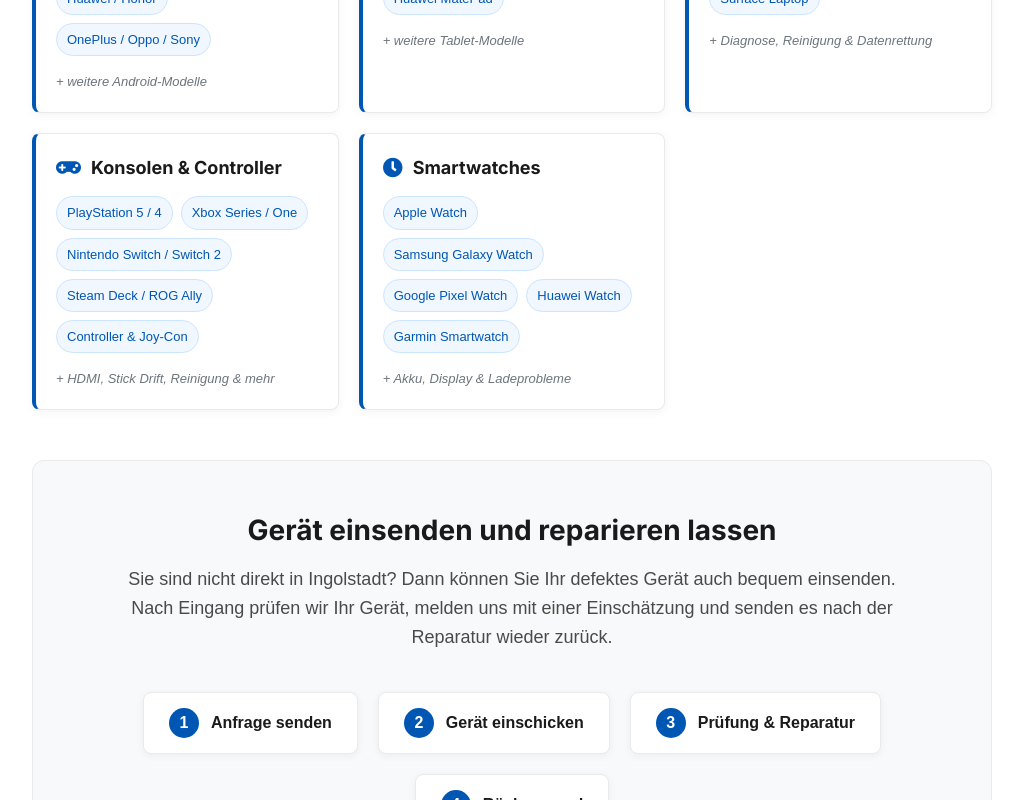
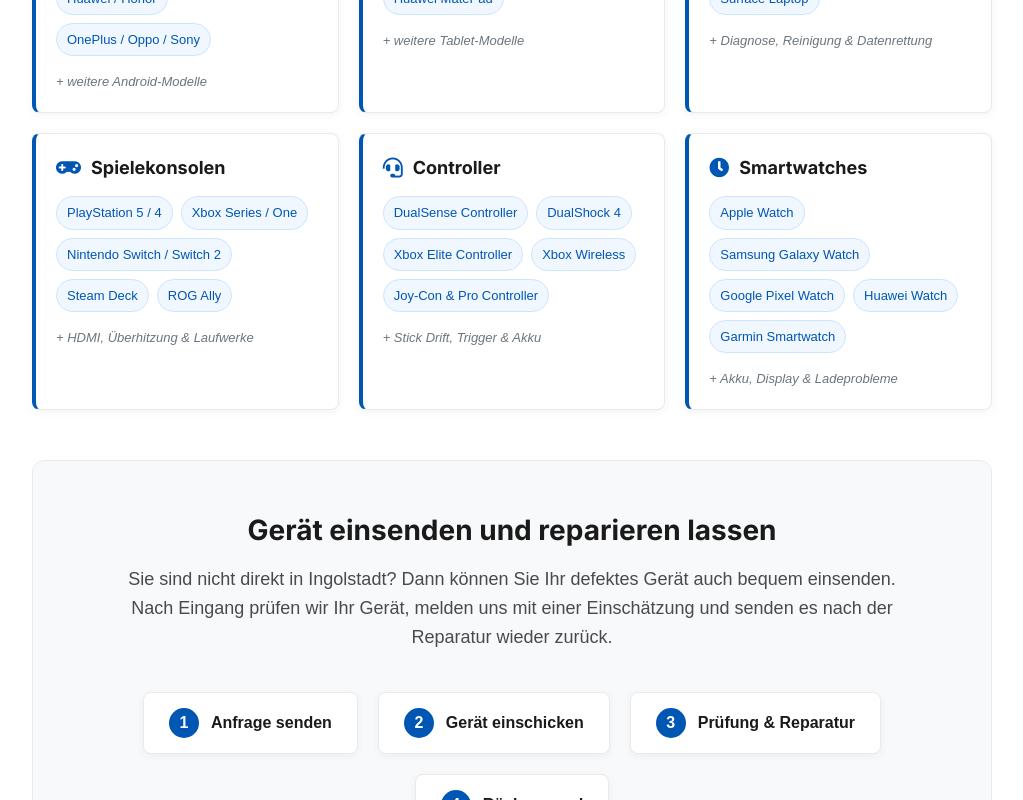
Before and after one commit to PrestiaMedia/iRepair, a React (Vite) app: page / in a window 1280 px wide. Shown: the part 2200-3000 px from the top of the page, without its empty margins (128-1151 px from the left). Built offline with nearby package versions, Linux system fonts and the light colour scheme; a web font is replaced by a local one.

Commit message:
style: Split Konsolen & Controller into two cards for a perfect 3x2 grid

```diff
--- a/src/components/ServicesSection.jsx
+++ b/src/components/ServicesSection.jsx
@@ -224,20 +224,36 @@
       <p style={{ fontSize: '13px', color: '#6c757d', margin: 0, fontStyle: 'italic' }}>+ Diagnose, Reinigung & Datenrettung</p>
     </div>
 
-    {/* Konsolen & Controller */}
+    {/* Spielekonsolen */}
     <div style={{ backgroundColor: '#ffffff', borderRadius: '8px', padding: '20px', boxShadow: '0 2px 10px rgba(0,0,0,0.05)', border: '1px solid #eaeaea', borderLeft: '4px solid #0056b3' }}>
       <div style={{ display: 'flex', alignItems: 'center', marginBottom: '15px' }}>
         <i className="fas fa-gamepad" style={{ color: '#0056b3', fontSize: '20px', marginRight: '10px' }}></i>
-        <h4 style={{ fontSize: '18px', color: '#1a1a1a', fontWeight: 'bold', margin: 0 }}>Konsolen & Controller</h4>
+        <h4 style={{ fontSize: '18px', color: '#1a1a1a', fontWeight: 'bold', margin: 0 }}>Spielekonsolen</h4>
       </div>
       <div style={{ display: 'flex', flexWrap: 'wrap', gap: '8px', marginBottom: '15px' }}>
-        {['PlayStation 5 / 4', 'Xbox Series / One', 'Nintendo Switch / Switch 2', 'Steam Deck / ROG Ally', 'Controller & Joy-Con'].map(item => (
+        {['PlayStation 5 / 4', 'Xbox Series / One', 'Nintendo Switch / Switch 2', 'Steam Deck', 'ROG Ally'].map(item => (
           <span key={item} style={{ backgroundColor: '#f0f7ff', color: '#0056b3', padding: '5px 10px', borderRadius: '20px', fontSize: '13px', border: '1px solid #cce5ff' }}>
             {item}
           </span>
         ))}
       </div>
-      <p style={{ fontSize: '13px', color: '#6c757d', margin: 0, fontStyle: 'italic' }}>+ HDMI, Stick Drift, Reinigung & mehr</p>
+      <p style={{ fontSize: '13px', color: '#6c757d', margin: 0, fontStyle: 'italic' }}>+ HDMI, Überhitzung & Laufwerke</p>
+    </div>
+
+    {/* Controller */}
+    <div style={{ backgroundColor: '#ffffff', borderRadius: '8px', padding: '20px', boxShadow: '0 2px 10px rgba(0,0,0,0.05)', border: '1px solid #eaeaea', borderLeft: '4px solid #0056b3' }}>
+      <div style={{ display: 'flex', alignItems: 'center', marginBottom: '15px' }}>
+        <i className="fas fa-headset" style={{ color: '#0056b3', fontSize: '20px', marginRight: '10px' }}></i>
+        <h4 style={{ fontSize: '18px', color: '#1a1a1a', fontWeight: 'bold', margin: 0 }}>Controller</h4>
+      </div>
+      <div style={{ display: 'flex', flexWrap: 'wrap', gap: '8px', marginBottom: '15px' }}>
+        {['DualSense Controller', 'DualShock 4', 'Xbox Elite Controller', 'Xbox Wireless', 'Joy-Con & Pro Controller'].map(item => (
+          <span key={item} style={{ backgroundColor: '#f0f7ff', color: '#0056b3', padding: '5px 10px', borderRadius: '20px', fontSize: '13px', border: '1px solid #cce5ff' }}>
+            {item}
+          </span>
+        ))}
+      </div>
+      <p style={{ fontSize: '13px', color: '#6c757d', margin: 0, fontStyle: 'italic' }}>+ Stick Drift, Trigger & Akku</p>
     </div>
 
     {/* Smartwatches */}
```
